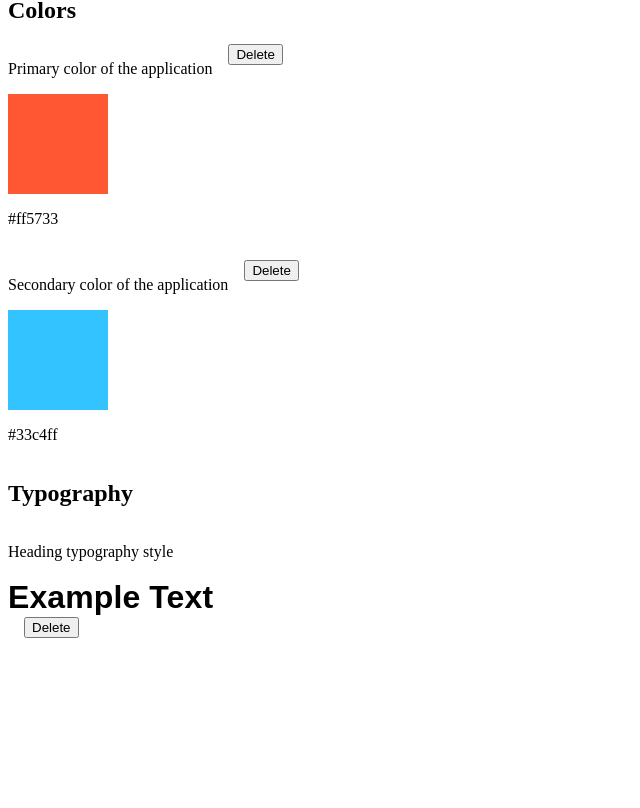
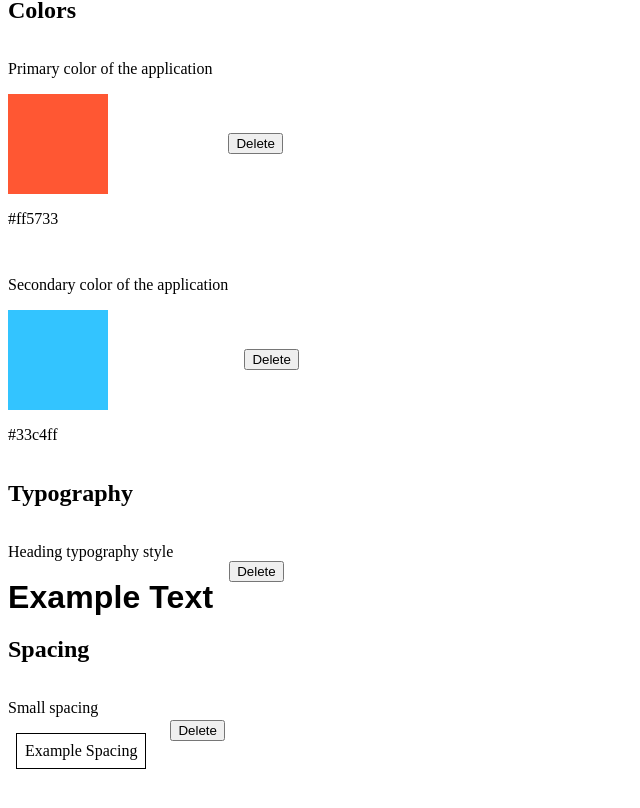
Before and after one commit to Echo5414/svelte-designtokens, a SvelteKit app in the folder frontend/: page / in a window 1280 px wide. Shown: the part 212-1020 px from the top of the page, without its empty margins (0-640 px from the left). Before the commit the page ends 866 px from the top, so only its background shows below. Built offline with nearby package versions, Linux system fonts and the light colour scheme.

Commit message:
Beschreibung deiner Änderungen

```diff
--- /dev/null
+++ b/frontend/src/components/SpacingToken.svelte
@@ -0,0 +1,14 @@
+<script lang="ts">
+  export let id: string;
+  export let token: {
+    $description: string | null;
+    $value: string;
+  };
+</script>
+
+<div>
+  <p>{token.$description}</p>
+  <div style="margin: {token.$value}; padding: {token.$value}; border: 1px solid #000;">
+    Example Spacing
+  </div>
+</div>
--- a/frontend/src/components/TokenForm.svelte
+++ b/frontend/src/components/TokenForm.svelte
@@ -3,45 +3,59 @@
   import { v4 as uuidv4 } from 'uuid';
   import type { Tokens, ColorToken, TypographyToken, SpacingToken } from '../utils/localStorage';
 
-  type TokenType = 'color' | 'typography' | 'spacing';
+  type Token = ColorToken | TypographyToken | SpacingToken;
 
-  let type: TokenType = 'color';
-  let newToken: ColorToken | TypographyToken | SpacingToken;
+  let type: keyof Tokens = 'color';
+  let newToken: Token;
   let name: string = '';
-  let value: any = '';
+  let colorValue: string = '#000000';
+  let typographyValue: TypographyToken['$value'] = {
+    'font-family': '',
+    'font-size': '',
+    'font-weight': 400,
+    'line-height': 1.2,
+    'letter-spacing': '0px'
+  };
+  let spacingValue: string = '8px';
 
-  const initializeNewToken = (tokenType: TokenType) => {
+  const initializeNewToken = (tokenType: keyof Tokens) => {
     name = '';
     if (tokenType === 'color') {
-      value = '#000000';
       newToken = {
         $type: 'color',
         $description: '',
-        $value: value,
+        $value: '#000000',
         $extensions: { name: '' }
       } as ColorToken;
+      colorValue = '#000000';
     } else if (tokenType === 'typography') {
-      value = {
+      newToken = {
+        $type: 'typography',
+        $description: '',
+        $value: {
+          'font-family': '',
+          'font-size': '',
+          'font-weight': 400,
+          'line-height': 1.2,
+          'letter-spacing': '0px'
+        },
+        $extensions: { name: '' }
+      } as TypographyToken;
+      typographyValue = {
         'font-family': '',
         'font-size': '',
         'font-weight': 400,
         'line-height': 1.2,
         'letter-spacing': '0px'
       };
-      newToken = {
-        $type: 'typography',
-        $description: '',
-        $value: value,
-        $extensions: { name: '' }
-      } as TypographyToken;
     } else if (tokenType === 'spacing') {
-      value = '8px';
       newToken = {
         $type: 'spacing',
         $description: '',
-        $value: value,
+        $value: '8px',
         $extensions: { name: '' }
       } as SpacingToken;
+      spacingValue = '8px';
     }
   };
 
@@ -51,14 +65,32 @@
     if (newToken.$extensions) {
       newToken.$extensions.name = name;
     }
-    newToken.$value = value;
-
+    if (newToken.$type === 'color') {
+      newToken.$value = colorValue;
+    } else if (newToken.$type === 'typography') {
+      newToken.$value = {
+        ...typographyValue,
+        'font-size': appendDefaultUnit(typographyValue['font-size']),
+        'line-height': formatLineHeight(typographyValue['line-height']),
+        'letter-spacing': appendDefaultUnit(typographyValue['letter-spacing']),
+      };
+    } else if (newToken.$type === 'spacing') {
+      newToken.$value = spacingValue;
+    }
     tokensStore.update((currentTokens) => {
       const id = uuidv4();
-      (currentTokens as any)[type][id] = newToken;
+      currentTokens[type][id] = newToken;
       return currentTokens;
     });
     initializeNewToken(type);
+  }
+
+  function appendDefaultUnit(value: string | number): string {
+    return typeof value === 'number' || /^\d+$/.test(value) ? `${value}px` : value;
+  }
+
+  function formatLineHeight(value: string | number): string | number {
+    return typeof value === 'number' || /^\d+(\.\d+)?$/.test(value) ? value : appendDefaultUnit(value);
   }
 </script>
 
@@ -83,38 +115,38 @@
 
   {#if newToken.$type === 'color'}
     <div>
-      <label for="value">Value:</label>
-      <input type="color" id="value" bind:value={value} />
+      <label for="colorValue">Value:</label>
+      <input type="color" id="colorValue" bind:value={colorValue} />
     </div>
   {/if}
 
   {#if newToken.$type === 'typography'}
     <div>
       <label for="fontFamily">Font Family:</label>
-      <input type="text" id="fontFamily" bind:value={value['font-family']} />
+      <input type="text" id="fontFamily" bind:value={typographyValue['font-family']} />
     </div>
     <div>
       <label for="fontSize">Font Size:</label>
-      <input type="text" id="fontSize" bind:value={value['font-size']} />
+      <input type="text" id="fontSize" bind:value={typographyValue['font-size']} />
     </div>
     <div>
       <label for="fontWeight">Font Weight:</label>
-      <input type="number" id="fontWeight" bind:value={value['font-weight']} />
+      <input type="number" id="fontWeight" bind:value={typographyValue['font-weight']} />
     </div>
     <div>
       <label for="lineHeight">Line Height:</label>
-      <input type="text" id="lineHeight" bind:value={value['line-height']} />
+      <input type="text" id="lineHeight" bind:value={typographyValue['line-height']} />
     </div>
     <div>
       <label for="letterSpacing">Letter Spacing:</label>
-      <input type="text" id="letterSpacing" bind:value={value['letter-spacing']} />
+      <input type="text" id="letterSpacing" bind:value={typographyValue['letter-spacing']} />
     </div>
   {/if}
 
   {#if newToken.$type === 'spacing'}
     <div>
-      <label for="value">Value:</label>
-      <input type="text" id="value" bind:value={value} />
+      <label for="spacingValue">Value:</label>
+      <input type="text" id="spacingValue" bind:value={spacingValue} />
     </div>
   {/if}
 
--- a/frontend/src/routes/+page.svelte
+++ b/frontend/src/routes/+page.svelte
@@ -1,60 +1,71 @@
 <script lang="ts">
-  import { tokensStore } from '../stores/tokens';  // Updated to use path alias
+  import { tokensStore } from '../stores/tokens';
   import ColorToken from '../components/ColorToken.svelte';
   import TypographyToken from '../components/TypographyToken.svelte';
+  import SpacingToken from '../components/SpacingToken.svelte';
   import TokenForm from '../components/TokenForm.svelte';
+  import { onMount } from 'svelte';
   import type { Tokens } from '../utils/localStorage';
 
-  let currentTokens: Tokens;
+  let currentTokens: Tokens = { color: {}, typography: {}, spacing: {} };
 
-  $: tokensStore.subscribe((value: Tokens) => {
+  onMount(() => {
+    tokensStore.subscribe((value: Tokens) => {
       currentTokens = value;
     });
+  });
 
-  function deleteToken(id: string, tokenType: 'color' | 'typography') {
-    tokensStore.update((currentTokens) => {
-      delete currentTokens[tokenType][id];
-      return currentTokens;
+  function deleteToken(id: string, tokenType: keyof Tokens) {
+    tokensStore.update((tokens) => {
+      delete tokens[tokenType][id];
+      return tokens;
     });
   }
 </script>
 
 <main>
   <h1>Design Tokens</h1>
+
   <TokenForm />
 
   <h2>Colors</h2>
+  {#if currentTokens.color}
     {#each Object.entries(currentTokens.color) as [id, token]}
       <div class="token-container">
         <ColorToken {id} {token} />
         <button class="delete-button" on:click={() => deleteToken(id, 'color')}>Delete</button>
       </div>
     {/each}
+  {/if}
 
   <h2>Typography</h2>
+  {#if currentTokens.typography}
     {#each Object.entries(currentTokens.typography) as [id, token]}
-    <div class="token-container typography-token">
+      <div class="token-container">
         <TypographyToken {id} {token} />
         <button class="delete-button" on:click={() => deleteToken(id, 'typography')}>Delete</button>
       </div>
     {/each}
+  {/if}
+
+  <h2>Spacing</h2>
+  {#if currentTokens.spacing}
+    {#each Object.entries(currentTokens.spacing) as [id, token]}
+      <div class="token-container">
+        <SpacingToken {id} {token} />
+        <button class="delete-button" on:click={() => deleteToken(id, 'spacing')}>Delete</button>
+      </div>
+    {/each}
+  {/if}
 </main>
 
 <style>
   .token-container {
     display: flex;
-    align-items: flex-start;
+    align-items: center;
     margin-bottom: 1rem;
   }
-  .token-container .delete-button {
+  .delete-button {
     margin-left: 1rem;
-    align-self: flex-start;
-  }
-  .typography-token {
-    flex-direction: column;
-  }
-  .typography-token .example-text {
-    margin-top: 0.5rem;
-    margin-bottom: 0.5rem;
   }
 </style>
```
Lines whose indentation alone changed are shown as unchanged.
